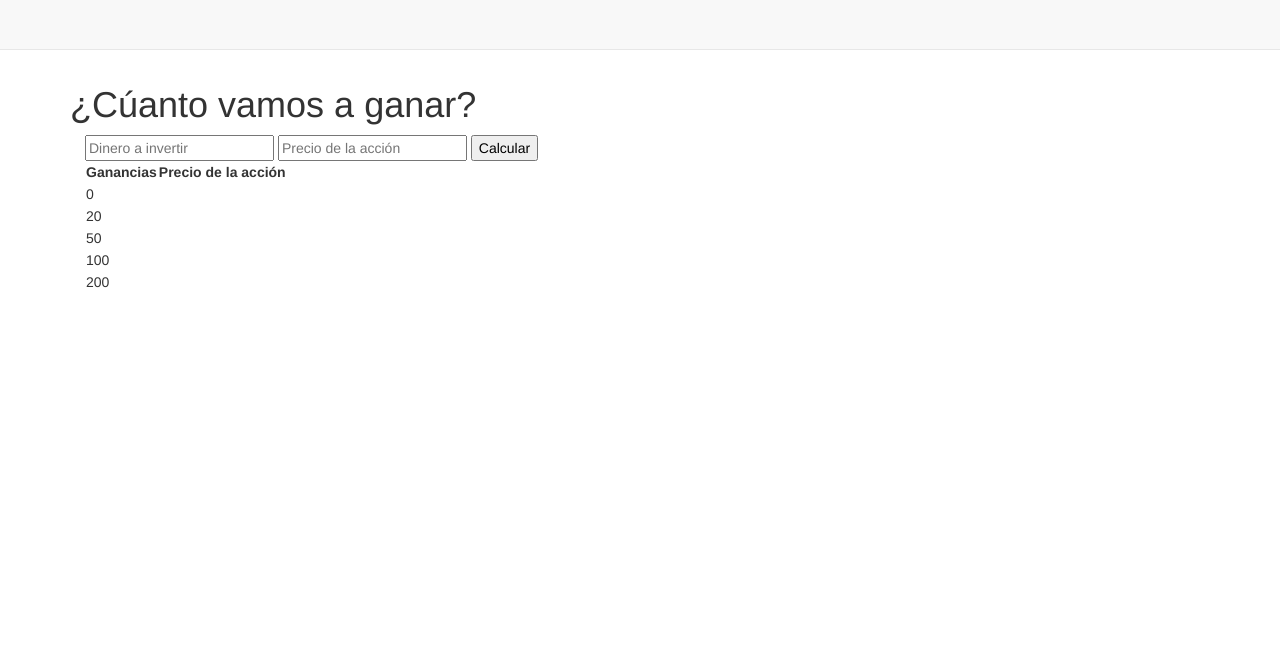
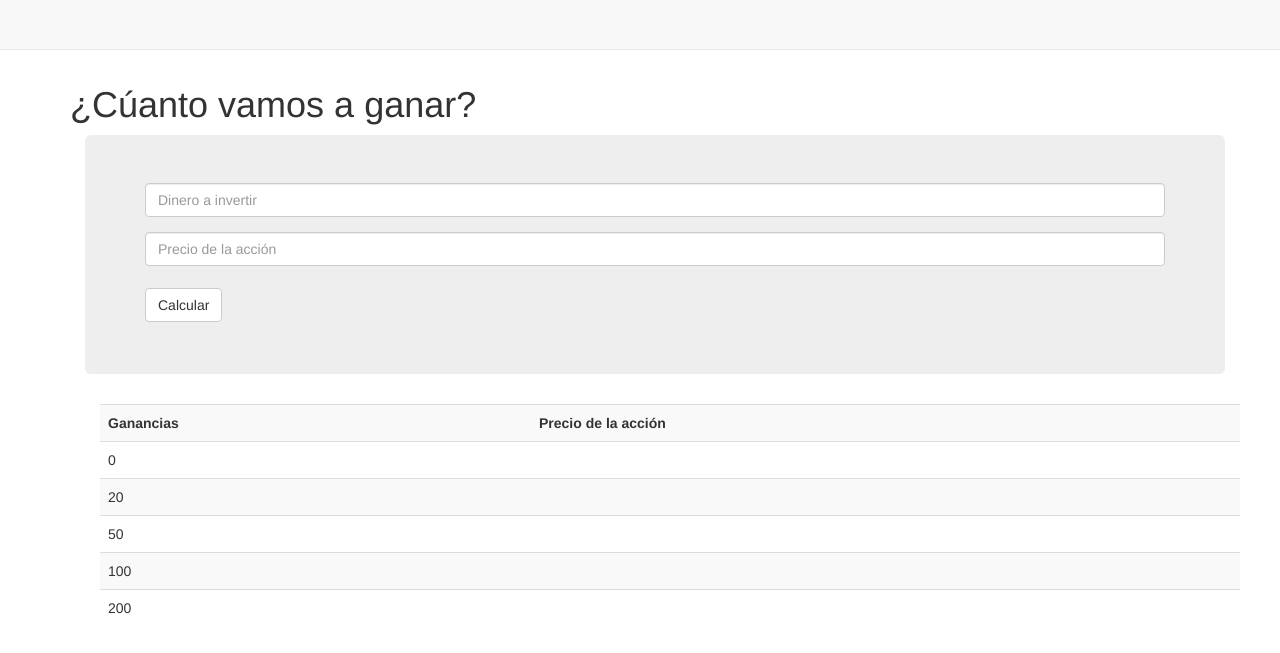
Before and after one commit to carlosvin/pricecalculator, a Python web app: template templates/calculator/calculate.html in a window 1280 px wide. Shown: the top 653 px of the page. Run offline with Jinja, Linux system fonts and the light colour scheme; the template is opened without the code that fills it, so the values that code supplies are empty.

Commit message:
improved calculator stauts

```diff
--- a/templates/calculator/calculate.html
+++ b/templates/calculator/calculate.html
@@ -3,13 +3,20 @@
 {% block titlebody %}¿Cúanto vamos a ganar?{% endblock %}
 {% block loginnav %}{% endblock %}
 {% block body %}
-<form action="{{ url_for('calculator.calculate') }}" method="get">
-    <input name="input_money" type="number" min="0" step="0.01" placeholder="Dinero a invertir"/>
-    <input name="buy_price" type="number" min="0" step="0.01" placeholder="Precio de la acción"/>
-    <input value="Calcular" type="submit" />
-</form>
+<div class="jumbotron">
+	<form role="form" action="{{ url_for('calculator.calculate') }}" method="get">
+		<div class="form-group">
+			<input class="form-control"  name="input_money" type="number" min="0" step="0.01" placeholder="Dinero a invertir"/>
+		</div>
+		<div class="form-group">
+	    	<input class="form-control" name="buy_price" type="number" min="0" step="0.01" placeholder="Precio de la acción"/>
+		</div>
+	    <input value="Calcular" type="submit" class="btn btn-default"/>
+	</form>
+</div>
 {% if input_values!=None %}
-	<table>
+<div class="container">
+	<table class="table table-striped">
 		<tr>
 			<th>Ganancias</th>
 			<th>Precio de la acción</th>
@@ -23,5 +30,6 @@
 		</tr>
 		{% endfor %}
 	</table>
+</div>
 {% endif %}
 {% endblock %}
```
